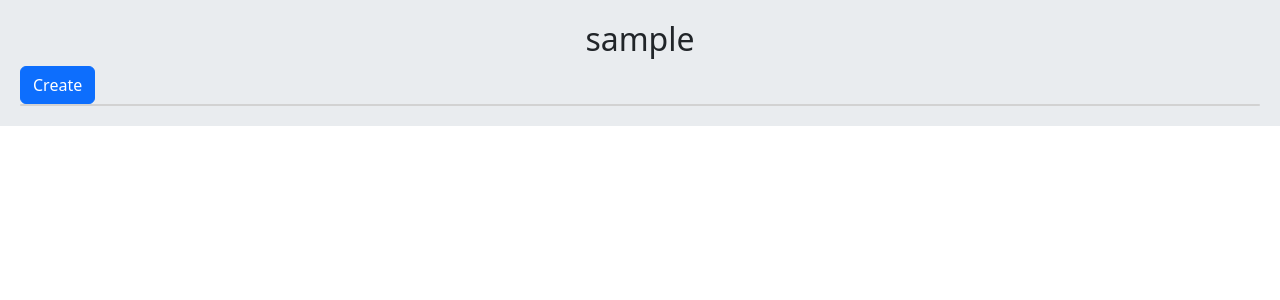
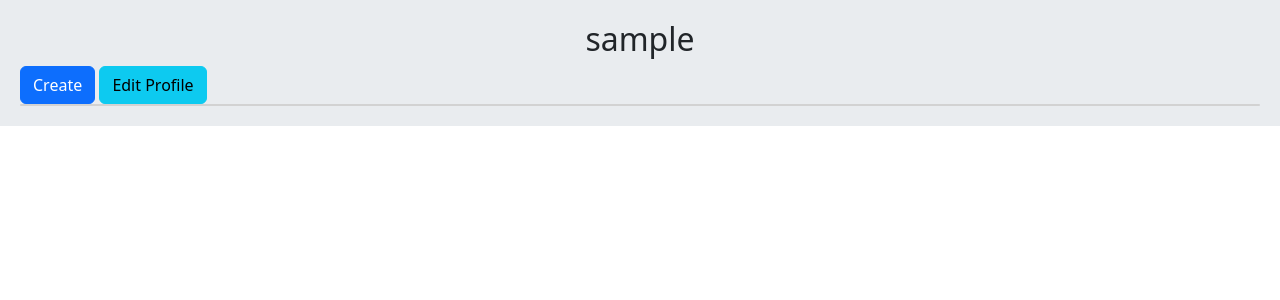
Before and after one commit to VahidGhafourian/Learn-Django, a Django app: page /account/profile/1 in a window 1280 px wide. Shown: the part 56-356 px from the top of the page. Run offline with Django 4.2, Linux system fonts and the light colour scheme; the visitor is signed in with stand-in values (Sample User, id 1); data comes from the database, SQL or seed files in the repository; data that the repository does not hold is empty.

Commit message:
Add edit Profile html, Users can have age and bio

```diff
--- a/2 A/account/templates/account/profile.html
+++ b/2 A/account/templates/account/profile.html
@@ -5,6 +5,7 @@
 
     {% if request.user.id == user.id %}
         <a href="{% url 'home:post_create' %}" class="btn btn-primary">Create</a>
+        <a href="{% url 'account:edit_user' %}" class="btn btn-info">Edit Profile</a>
     {% endif %}
 
     {% if request.user.id != user.id and not is_following %}
--- a/2 A/account/urls.py
+++ b/2 A/account/urls.py
@@ -14,4 +14,5 @@ urlpatterns = [
     path('confirm/complete/', views.UserPasswordResetCompleteView.as_view(), name='password_reset_complete'),
     path('follow/<int:user_id>/', views.UserFollowView.as_view(), name='user_follow'),
     path('unfollow/<int:user_id>/', views.UserUnfollowView.as_view(), name='user_unfollow'),
+    path('edit_user/', views.EditUserView.as_view(), name='edit_user'),
 ]
--- a/2 A/account/views.py
+++ b/2 A/account/views.py
@@ -1,7 +1,7 @@
 from django.contrib import messages
 from django.shortcuts import render, redirect, get_object_or_404, get_list_or_404
 from django.views import View
-from .forms import UserRegistrationForm, UserLoginForm
+from .forms import UserRegistrationForm, UserLoginForm, EditUserForm
 from django.contrib.auth.models import User
 from django.contrib.auth import authenticate, login, logout
 from django.contrib.auth.mixins import LoginRequiredMixin
@@ -116,3 +116,19 @@ class UserUnfollowView(LoginRequiredMixin, View):
         else:
             messages.error(request, 'you are not following this user', 'danger')
         return redirect('account:user_profile', user_id)
+
+class EditUserView(LoginRequiredMixin, View):
+    form_class = EditUserForm
+
+    def get(self, request):
+        form = self.form_class(instance=request.user.profile, initial={'email': request.user.email})
+        return render(request, 'account/edit_profile.html', {'form': form})
+
+    def post(self, request):
+        form = self.form_class(request.POST, instance=request.user.profile)
+        if form.is_valid():
+            form.save()
+            request.user.email = form.cleaned_data['email']
+            request.user.save()
+            messages.success(request, 'Profile edited successfully', 'success')
+        return redirect('account:user_profile', request.user.id)
```
Also changed, not shown: 2 A/account/forms.py (+8 -0 lines), 2 A/account/templates/account/edit_profile.html (added, +9 -0 lines).
